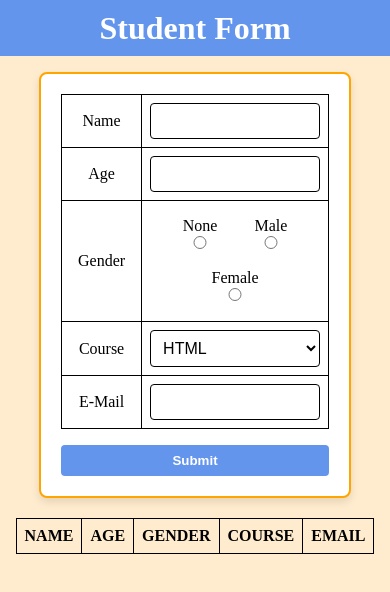
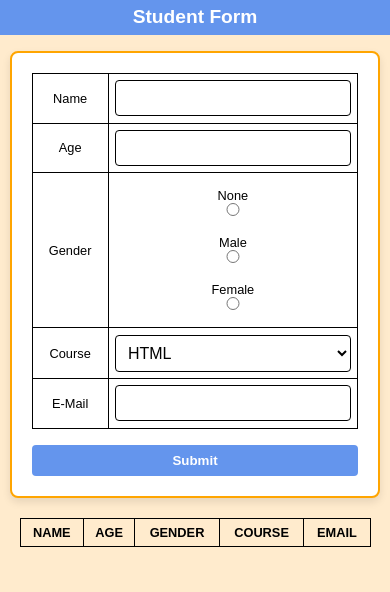
Before and after one commit to phenoix13/mentor, a plain HTML site: page index.html in a window 390 px wide. Drawn offline with Linux system fonts and the light colour scheme.

Commit message:
Update index.html

```diff
--- a/index.html
+++ b/index.html
@@ -14,6 +14,7 @@
             height: 100vh;
             width: 100vw;
             background-color: blanchedalmond;
+            font-family: Arial, sans-serif;
         }
         .info {
             display: flex;
@@ -26,11 +27,11 @@
             padding: 0.6rem;
             margin-bottom: 1rem;
             text-align: center;
-            width: 100vw;
+            width: 100%;
             color: white;
         }
         form {
-            width: 80vw;
+            width: 90%;
             max-width: 600px;
             background: white;
             border: 2px solid orange;
@@ -53,10 +54,10 @@
         }
         label {
             padding: 0.5rem;
-            display: inline-block;
+            display: block;
         }
         input, select {
-            width: 100%;
+            width: calc(100% - 1rem); /* Adjust for padding */
             padding: 0.5rem;
             font-size: 1rem;
             border: 1px solid black;
@@ -76,21 +77,38 @@
         button:hover {
             background-color: royalblue;
         }
-        .handel{
-            width: 100%;
+        .handel {
+            width: 100vw;
             display: flex;
             justify-content: center;
         }
-        #resultsTable{
-            width: 80%;
+        #resultsTable {
+            width: 90%;
         }
-        @media screen and (max-width=400px) {
+        @media screen and (max-width: 768px) {
             form {
-            width: 90vw;
+                width: 95%;
+            }
+            input, select {
+                width: 100%;
             }
             table {
-            width: 100%;
-            border-collapse: collapse;
+                font-size: 0.9rem;
+            }
+        }
+        @media screen and (max-width: 480px) {
+            h1 {
+                font-size: 1.2rem;
+                padding: 0.4rem;
+            }
+            form {
+                width: 95%;
+            }
+            table {
+                font-size: 0.8rem;
+            }
+            td, th {
+                padding: 0.4rem;
             }
         }
     </style>
@@ -106,7 +124,7 @@
                 </tr>
                 <tr>
                     <td><label for="age">Age</label></td>
-                    <td><input type="text" id="age" name="age" required></td>
+                    <td><input type="number" id="age" name="age" required></td>
                 </tr>
                 <tr>
                     <td><label>Gender</label></td>
@@ -175,13 +193,10 @@
                 <td>${email}</td>
             `;
 
-            // document.querySelector("#resultsTable tbody").appendChild(newRow);
-            var wid=document.querySelector("#resultsTable tbody");
-            wid.appendChild(newRow);
+            document.querySelector("#resultsTable tbody").appendChild(newRow);
 
             document.getElementById("studentForm").reset();
         });
     </script>
-
 </body>
 </html>
```
Lines whose indentation alone changed are shown as unchanged.
